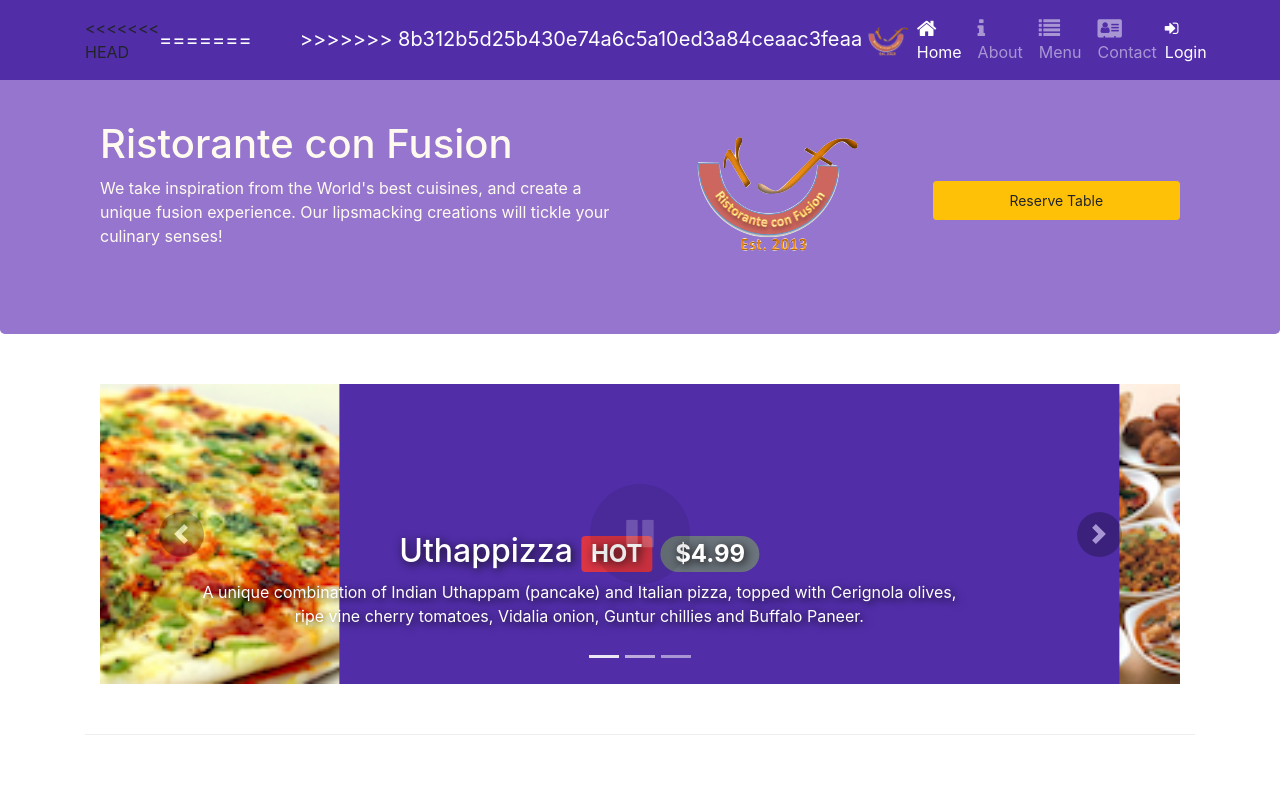
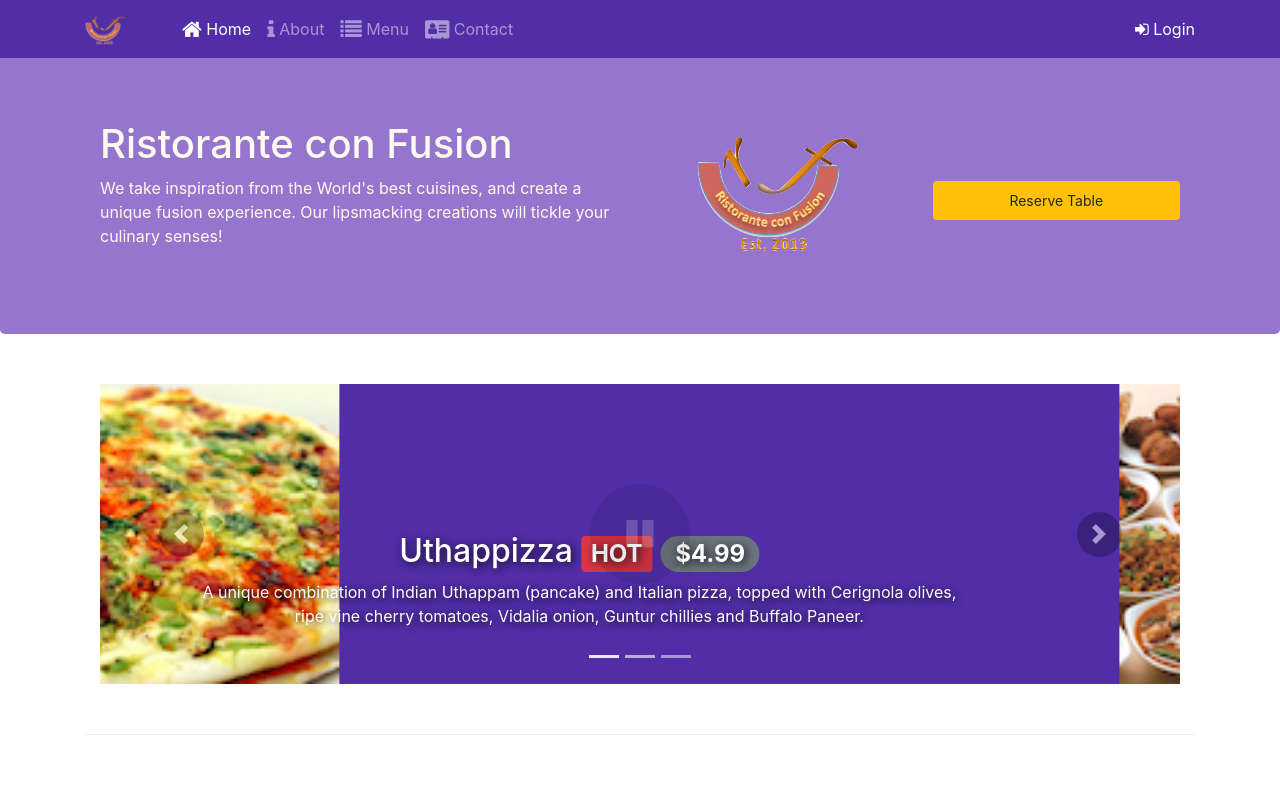
Before and after one commit to simonmontaggioni/Bootstrap-and-Responsive-Design, a website: page index.html in a window 1280 px wide. Shown: the top 800 px of the page. Drawn offline with nearby package versions, Linux system fonts and the light colour scheme.

Commit message:
fix: Remove git marks

```diff
--- a/index.html
+++ b/index.html
@@ -38,11 +38,7 @@
         >
           <span class="navbar-toggler-icon"></span>
         </button>
-<<<<<<< HEAD
         <a class="navbar-brand mr-0 mr-md-5" href="#">
-=======
-        <a class="navbar-brand mr-0 mr-md-auto" href="#">
->>>>>>> 8b312b5d25b430e74a6c5a10ed3a84ceaac3feaa
           <img src="./img/logo.png" height="30" width="41" />
         </a>
         <div class="collapse navbar-collapse" id="Navbar-items">
```
